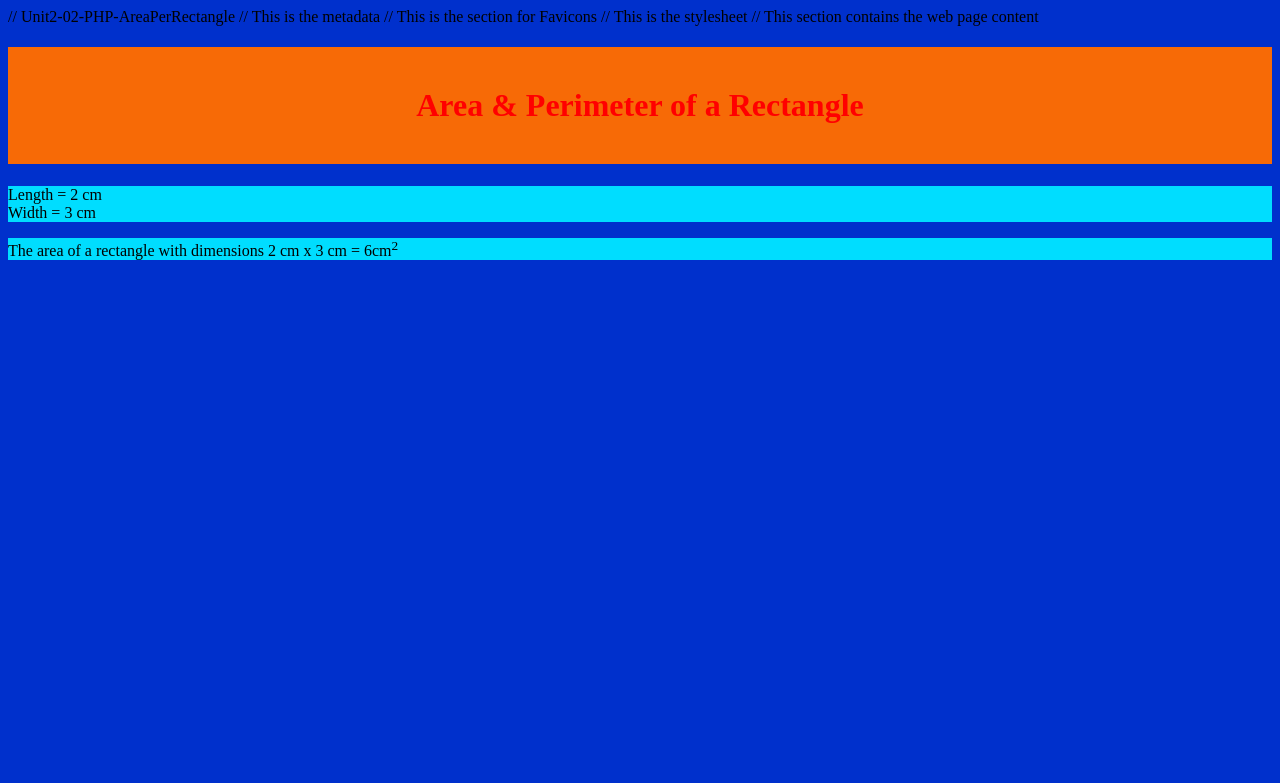
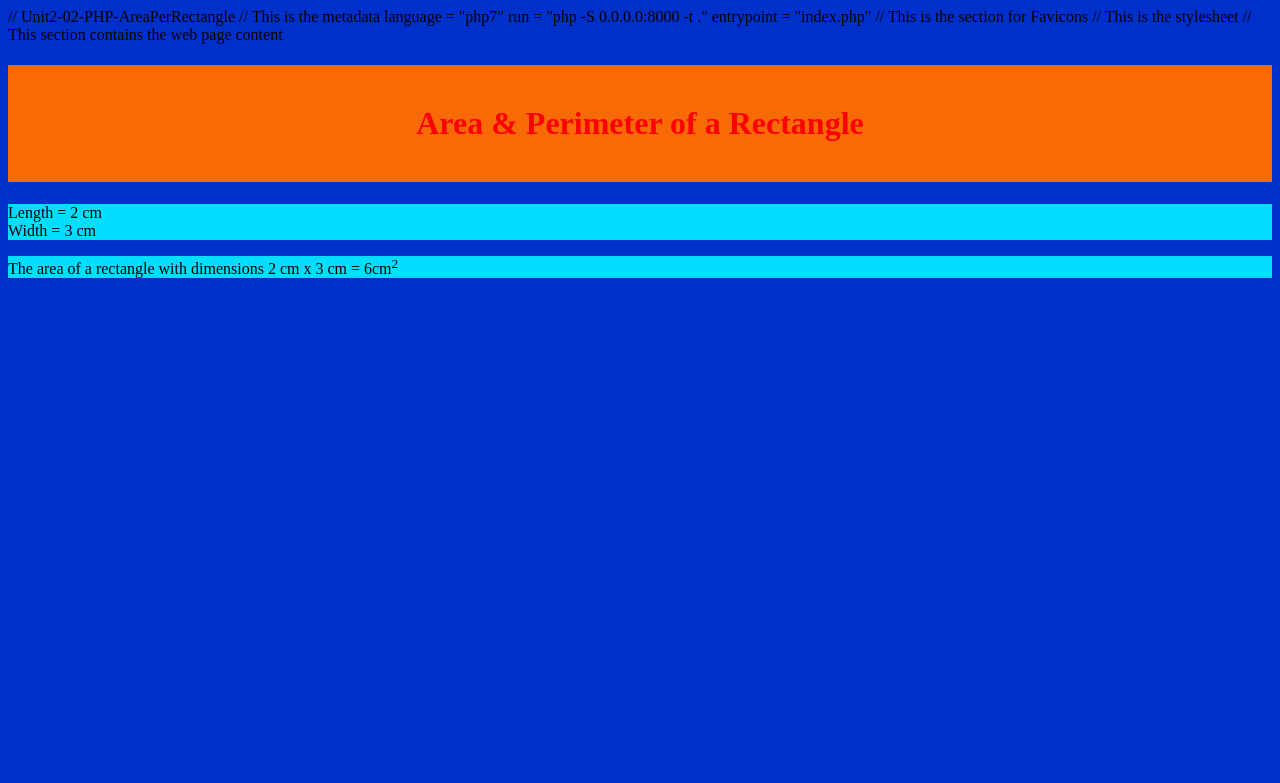
Before and after one commit to ICD2O-Digital-Tech-KukwacA/Unit2-02-PHP-AreaPerRectangle, a PHP site: page / in a window 1280 px wide. Shown: the top 783 px of the page. Run offline with PHP 8.4, Linux system fonts and the light colour scheme.

Commit message:
Updated versin of Unit2-02-PHP-AreaPerRectangle

```diff
--- a/index.php
+++ b/index.php
@@ -8,6 +8,10 @@
     <meta name="keywords" content="immaculata, ics2o">
     <meta name="author" content="Ms Raffin">
     <meta name="viewport" content="width=device-width, initial-scale=1.0">
+    language = "php7"
+    run = "php -S 0.0.0.0:8000 -t ."
+    entrypoint = "index.php"
+
 // This is the section for Favicons
     <link rel="apple-touch-icon" sizes="180x180" href="./Favicons/apple-touch-icon.png">
     <link rel="icon" type="image/png" sizes="32x32" href="./Favicons/favicon-32x32.png">
```
